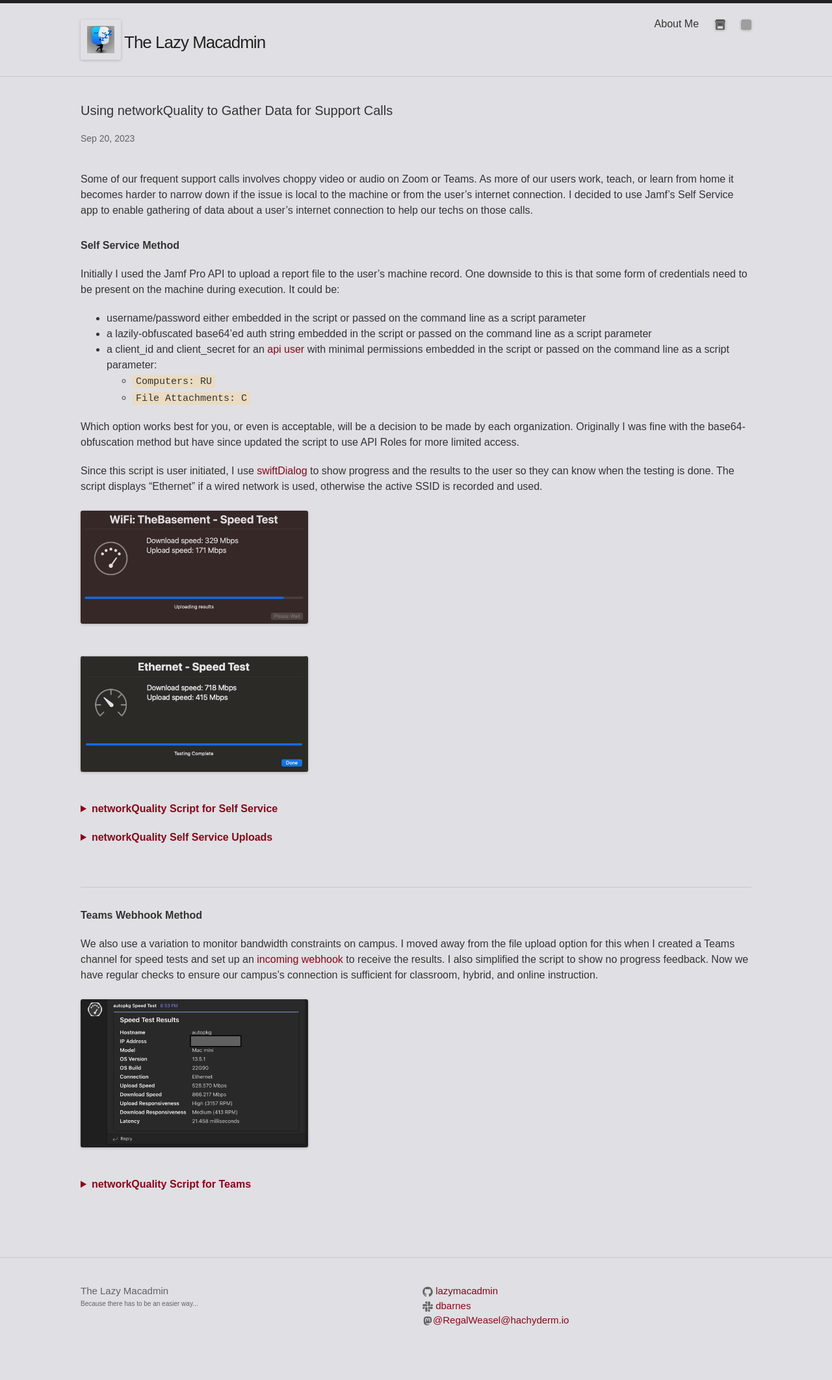
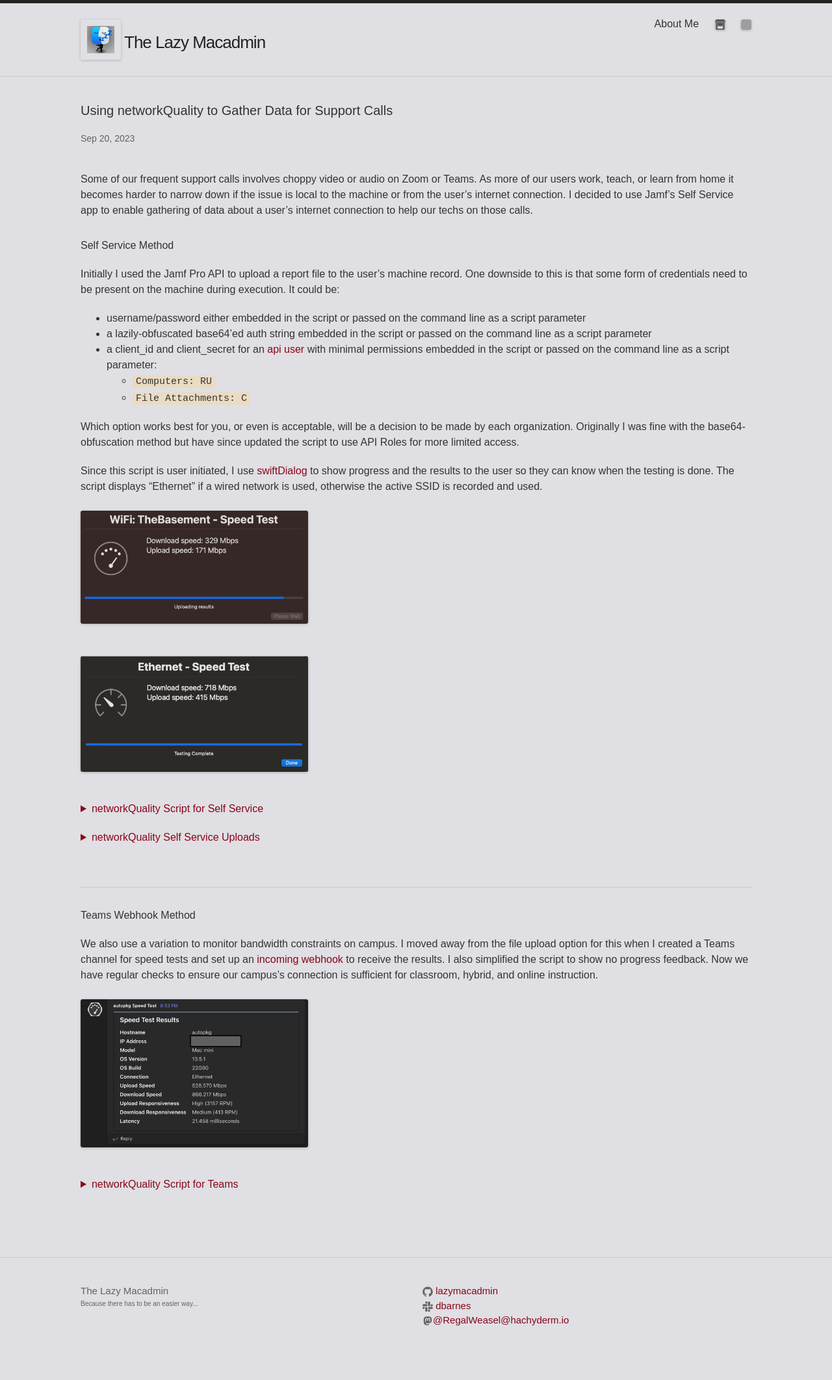
Before and after one commit to lazymacadmin/lazymacadmin.github.io, a Jekyll site: the page built from _posts/2023-09-20-networkquality-via-self-service.md, in a window 1280 px wide. Shown: the whole page at 65% size. Built offline with Jekyll 4.4.1, drawn with Linux system fonts in a browser that asks for light colours; some web fonts are replaced; grey boxes are pictures that could not be loaded.

Commit message:
Fix font weights

```diff
--- a/_posts/2023-09-20-networkquality-via-self-service.md
+++ b/_posts/2023-09-20-networkquality-via-self-service.md
@@ -7,7 +7,7 @@ comments: false
 
 Some of our frequent support calls involves choppy video or audio on Zoom or Teams. As more of our users work, teach, or learn from home it becomes harder to narrow down if the issue is local to the machine or from the user's internet connection. I decided to use Jamf's Self Service app to enable gathering of data about a user's internet connection to help our techs on those calls.
 
-#### **Self Service Method**
+#### Self Service Method
 
 Initially I used the Jamf Pro API to upload a report file to the user's machine record. One downside to this is that some form of credentials need to be present on the machine during execution. It could be:
 - username/password either embedded in the script or passed on the command line as a script parameter
@@ -27,7 +27,7 @@ Since this script is user initiated, I use [swiftDialog](https://swiftdialog.app
 <br/>
 
 ---
-#### **Teams Webhook Method**
+#### Teams Webhook Method
 
 We also use a variation to monitor bandwidth constraints on campus. I moved away from the file upload option for this when I created a Teams channel for speed tests and set up an [incoming webhook](https://learn.microsoft.com/en-us/microsoftteams/platform/webhooks-and-connectors/how-to/add-incoming-webhook?tabs=dotnet) to receive the results.  I also simplified the script to show no progress feedback. Now we have regular checks to ensure our campus's connection is sufficient for classroom, hybrid, and online instruction.<br>
 <img src="/assets/images/webhook_results.png" height="401" width="614" class="responsive"><br>
--- a/_sass/_base.scss
+++ b/_sass/_base.scss
@@ -110,7 +110,7 @@ h1, h2, h3, h4, h5, h6 {
 a {
     color: $brand-color;
     text-decoration: none;
-    font-weight: medium;
+    font-weight: regular;
 
     &:visited {
         color: darken($brand-color, 15%);
@@ -122,11 +122,6 @@ a {
     }
 }
 
-summary {
-    color: $brand-color;
-    text-decoration: none;
-    font-weight: medium;
-}
 
 /**
  * Code formatting
@@ -317,8 +312,16 @@ table thead {
 details {
 	padding-bottom: 20px;
 	color: grey;
+    font-weight: normal;
 }
 
 summary {
-	font-weight: bold;
+	font-weight: normal;
+    color: $brand-color;
+    text-decoration: none;
+
+    &:hover {
+        color: $text-color;
+        text-decoration: underline;
+    }
 }
```
